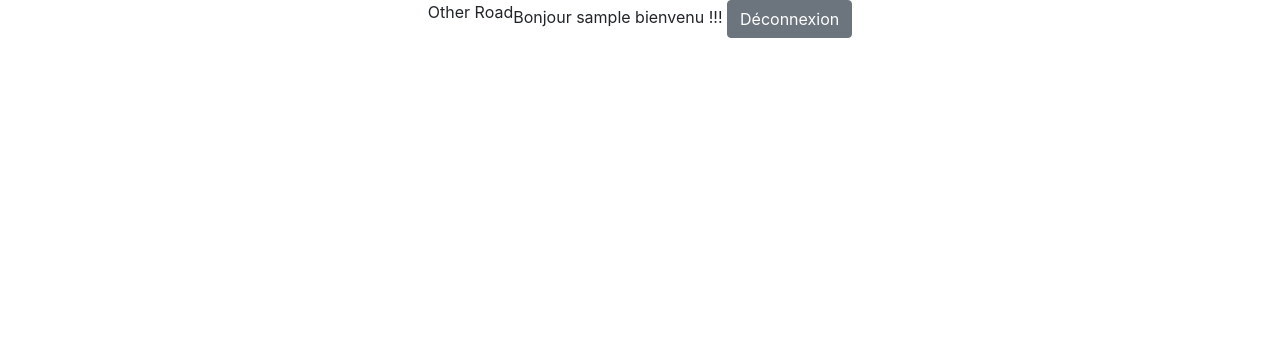
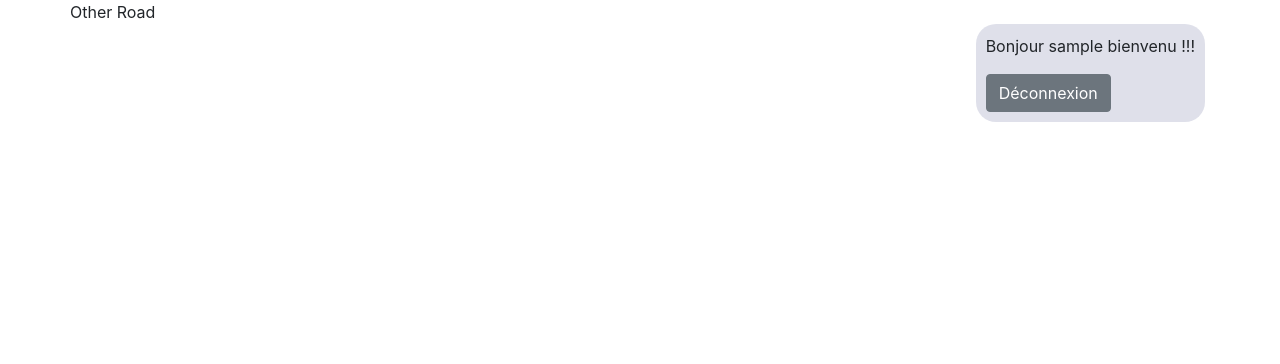
Before and after one commit to AudreyGalacho/Recipes-site-php, a PHP site: page /recipeSite/ in a window 1280 px wide. Shown: the part 56-420 px from the top of the page. Run offline with PHP 8.4, Linux system fonts and the light colour scheme; the visitor is signed in with stand-in values (Sample User, id 1); data that the repository does not hold is empty.

Commit message:
css pagination et zone de log

```diff
--- a/recipeSite/app/styleSheet.css
+++ b/recipeSite/app/styleSheet.css
@@ -4,19 +4,28 @@
     color: black;
 }
 
-div.container-fluid {
+section.container {
+    display: flex;
+    flex-direction: column;
+    flex-wrap: wrap;
+    padding: 0px;
+}
+ div.container-fluid {
     display: flex;
     flex-direction: row;
     flex-wrap: wrap;
+    justify-content: center;
     align-content: stretch;
-    align-items: stretch;
-    justify-content: center;
-}
-
+    width: 100%;
+    margin-right: auto;
+    margin-top: 10px;
+    margin-left: auto;
+    padding: 0px;
+ }
 article {
     flex-grow: 1;
     display: flex;
-    margin: 10px;
+    margin: 5px;
     padding: 10px;
     width: 30%;
     border-radius: 15px;
@@ -24,7 +33,11 @@
     flex-direction: column;
 }
 aside {
-    justify-content: flex-end;
+    align-self: flex-end;
+    padding: 10px;
+    background-color: #a0a5c057;
+    border-radius: 20px;
+    margin-right: 5px;
 }
 textarea.full-text {
     width: 100%;
--- a/recipeSite/index.php
+++ b/recipeSite/index.php
@@ -9,16 +9,11 @@
 
 <body class="d-flex flex-column min-vh-100">
     <?php include_once('html/body/header.php'); ?>
-    <section>
-
-        <div class="container-fluid px-5">
-
-            <?php
-            $tableJointure= recipeJoinUser();
-            router();
-            ?>
-
-        </div>
+    <section class="container">
+        <?php
+        $tableJointure = recipeJoinUser();
+        router();
+        ?>
     </section>
     <?php include_once('html/body/footer.php'); ?>
 </body>
--- a/recipeSite/repository/messages.php
+++ b/recipeSite/repository/messages.php
@@ -5,7 +5,7 @@
          $messageWelcome ='';
          return $messageWelcome;
      } else {
-        $messageWelcome = '<aside class="logMessage"> Bonjour '. $_SESSION['userLogged'].' bienvenu !!!';
+        $messageWelcome = '<aside class="logMessage"><p> Bonjour '. $_SESSION['userLogged'].' bienvenu !!!</p>';
         echo $messageWelcome ;
         echo logOutButton() . '</aside>';
         return;
--- a/recipeSite/views/recipes/listAllRecipesEnabled.php
+++ b/recipeSite/views/recipes/listAllRecipesEnabled.php
@@ -10,7 +10,7 @@
     // $usersAll =getAllUsers();
     // echo('Function display recipelist');
 
-    echo '<div class="container-fluid px-5">';
+    echo '<div class="container-fluid">';
 
     foreach ($recipes as $recipe) {
         $dspRecipe = displayRecipe($recipe);
```
